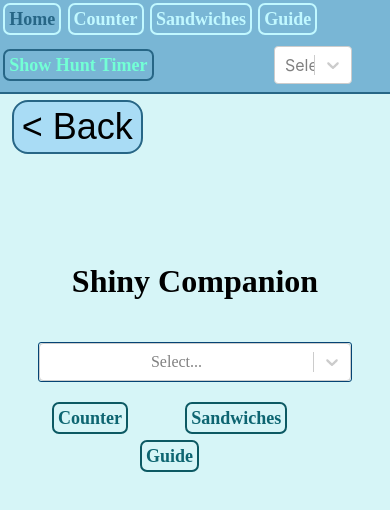
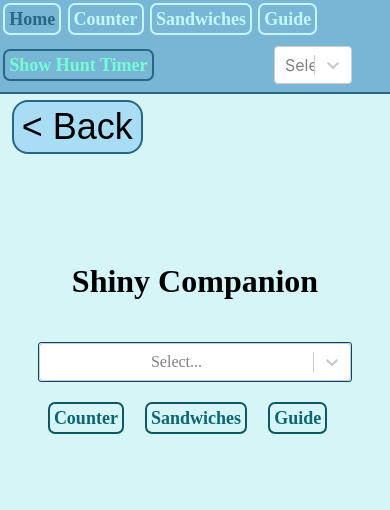
Before and after one commit to ShinyHelper/ShinyHuntingCompanion_SV, a React (Create React App) app: page / in a window 390 px wide. Shown: the top 510 px of the page. Built offline with nearby package versions, Linux system fonts and the light colour scheme; no server answers.

Commit message:
more mobile edits

```diff
--- a/src/App.css
+++ b/src/App.css
@@ -377,6 +377,9 @@ button img{
   #homeNav{
     width: 80dvw;
   }
+  #homeNav a{
+    margin-right: 1em;
+  }
 
   #homeSearchBar{
     width: 80dvw;
```
